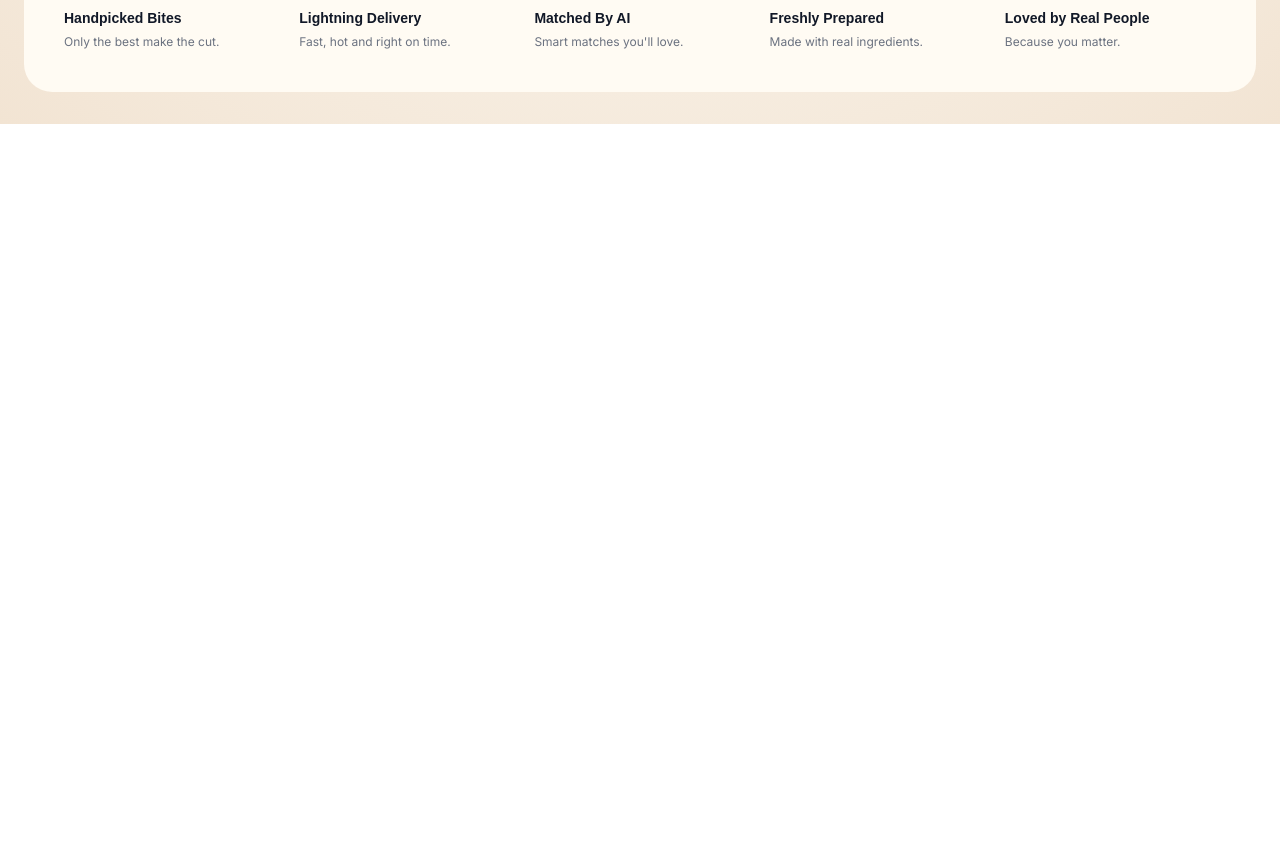
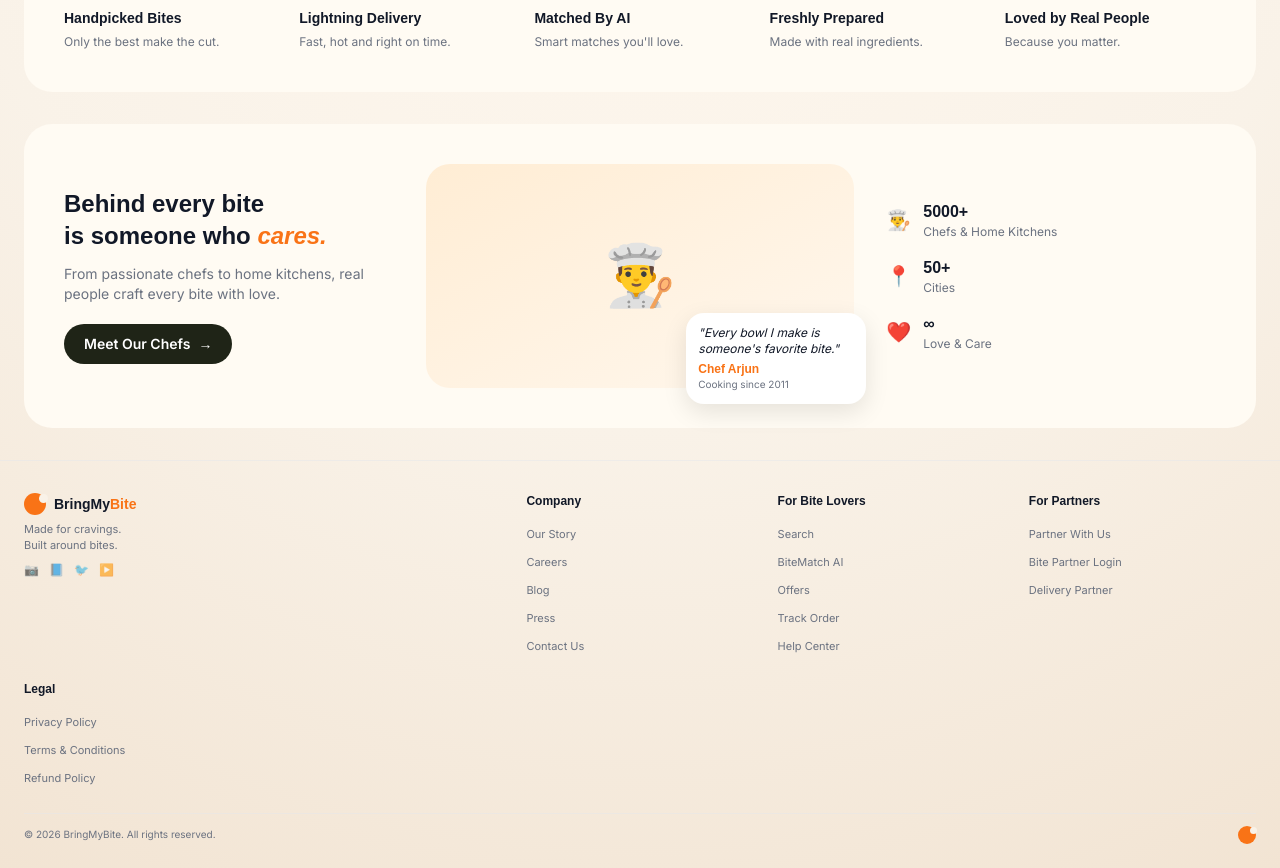
Before and after one commit to Sunita-lab/BringMyBite, a React (Vite) app in the folder client/: page / in a window 1280 px wide. Shown: the part 1475-2343 px from the top of the page. Before the commit the page ends 1599 px from the top, so only its background shows below. Built offline with nearby package versions, Linux system fonts and the light colour scheme; no server answers.

Commit message:
feat: add compact Footer, remove App Download section, prep chef image for real photo swap

```diff
--- a/client/src/pages/Landing.jsx
+++ b/client/src/pages/Landing.jsx
@@ -350,6 +350,135 @@ export default function Landing() {
           </div>
         </div>
       </div>
+
+      {/* Chef Spotlight */}
+      <div className="max-w-7xl mx-auto px-4 md:px-6 pb-8">
+        <div
+          className="rounded-[28px] p-6 md:p-10 grid md:grid-cols-[1fr_1.3fr_1fr] gap-8 items-center"
+          style={{ background: "#FFFBF3" }}
+        >
+          {/* Left Text */}
+          <div>
+            <h2 className="font-heading text-2xl font-bold text-text-primary mb-3">
+              Behind every bite
+              <br />
+              is someone who <span className="text-bite-orange italic">cares.</span>
+            </h2>
+            <p className="font-body text-sm text-text-secondary mb-5">
+              From passionate chefs to home kitchens, real people craft every
+              bite with love.
+            </p>
+            <button
+              onClick={() => navigate("/signup")}
+              className="flex items-center gap-2 px-5 py-2.5 rounded-full text-white font-body text-sm font-semibold hover:scale-[1.03] transition-all"
+              style={{ background: "#1F2417" }}
+            >
+              Meet Our Chefs
+              <span>→</span>
+            </button>
+          </div>
+
+          {/* Middle — Chef Card */}
+          <div className="relative">
+            {/* TODO: replace with <img src="/chef-photo.jpg" className="w-full h-56 object-cover rounded-[24px]" /> */}
+            <div className="w-full h-56 rounded-[24px] bg-gradient-to-br from-orange-100 to-orange-50 flex items-center justify-center overflow-hidden">
+              <span className="text-6xl">👨‍🍳</span>
+            </div>
+            <div
+              className="absolute -bottom-4 -right-3 bg-white rounded-[18px] p-3 max-w-[180px]"
+              style={{ boxShadow: "0 8px 25px rgba(0,0,0,0.1)" }}
+            >
+              <p className="font-body text-xs text-text-primary italic mb-1">
+                "Every bowl I make is someone's favorite bite."
+              </p>
+              <p className="font-heading text-xs font-bold text-bite-orange">
+                Chef Arjun
+              </p>
+              <p className="font-body text-[10px] text-text-secondary">
+                Cooking since 2011
+              </p>
+            </div>
+          </div>
+
+          {/* Right Stats */}
+          <div className="space-y-4 pt-4 md:pt-0">
+            {[
+              { icon: "👨‍🍳", value: "5000+", label: "Chefs & Home Kitchens" },
+              { icon: "📍", value: "50+", label: "Cities" },
+              { icon: "❤️", value: "∞", label: "Love & Care" },
+            ].map((stat) => (
+              <div key={stat.label} className="flex items-center gap-3">
+                <span className="text-xl">{stat.icon}</span>
+                <div>
+                  <p className="font-heading text-base font-bold text-text-primary">
+                    {stat.value}
+                  </p>
+                  <p className="font-body text-xs text-text-secondary">
+                    {stat.label}
+                  </p>
+                </div>
+              </div>
+            ))}
+          </div>
+        </div>
+      </div>
+
+      {/* Footer */}
+      <div className="pt-2 pb-6 border-t border-border-gray/50">
+        <div className="max-w-7xl mx-auto px-4 md:px-6">
+          <div className="grid grid-cols-2 md:grid-cols-5 gap-6 py-6">
+
+            {/* Brand */}
+            <div className="col-span-2">
+              <div className="flex items-center gap-2 mb-1.5">
+                <BiteLogo size={22} />
+                <span className="font-heading text-sm font-bold text-text-primary">
+                  BringMy<span className="text-bite-orange">Bite</span>
+                </span>
+              </div>
+              <p className="font-body text-[11px] text-text-secondary mb-2">
+                Made for cravings.
+                <br />
+                Built around bites.
+              </p>
+              <div className="flex gap-2.5">
+                {["📷", "📘", "🐦", "▶️"].map((icon, i) => (
+                  <span key={i} className="text-xs opacity-60">{icon}</span>
+                ))}
+              </div>
+            </div>
+
+            {[
+              { title: "Company", links: ["Our Story", "Careers", "Blog", "Press", "Contact Us"] },
+              { title: "For Bite Lovers", links: ["Search", "BiteMatch AI", "Offers", "Track Order", "Help Center"] },
+              { title: "For Partners", links: ["Partner With Us", "Bite Partner Login", "Delivery Partner"] },
+              { title: "Legal", links: ["Privacy Policy", "Terms & Conditions", "Refund Policy"] },
+            ].map((col) => (
+              <div key={col.title}>
+                <h4 className="font-heading text-xs font-bold text-text-primary mb-3">
+                  {col.title}
+                </h4>
+                <ul className="space-y-1">
+                  {col.links.map((link) => (
+                    <li key={link}>
+                      <a href="#" className="font-body text-[11px] text-text-secondary hover:text-bite-orange transition-all">
+                        {link}
+                      </a>
+                    </li>
+                  ))}
+                </ul>
+              </div>
+            ))}
+          </div>
+
+          <div className="flex items-center justify-between pt-3 border-t border-border-gray/50">
+            <p className="font-body text-[10px] text-text-secondary">
+              © 2026 BringMyBite. All rights reserved.
+            </p>
+            <BiteLogo size={18} />
+          </div>
+        </div>
+      </div>
     </div>
   );
 }
```
